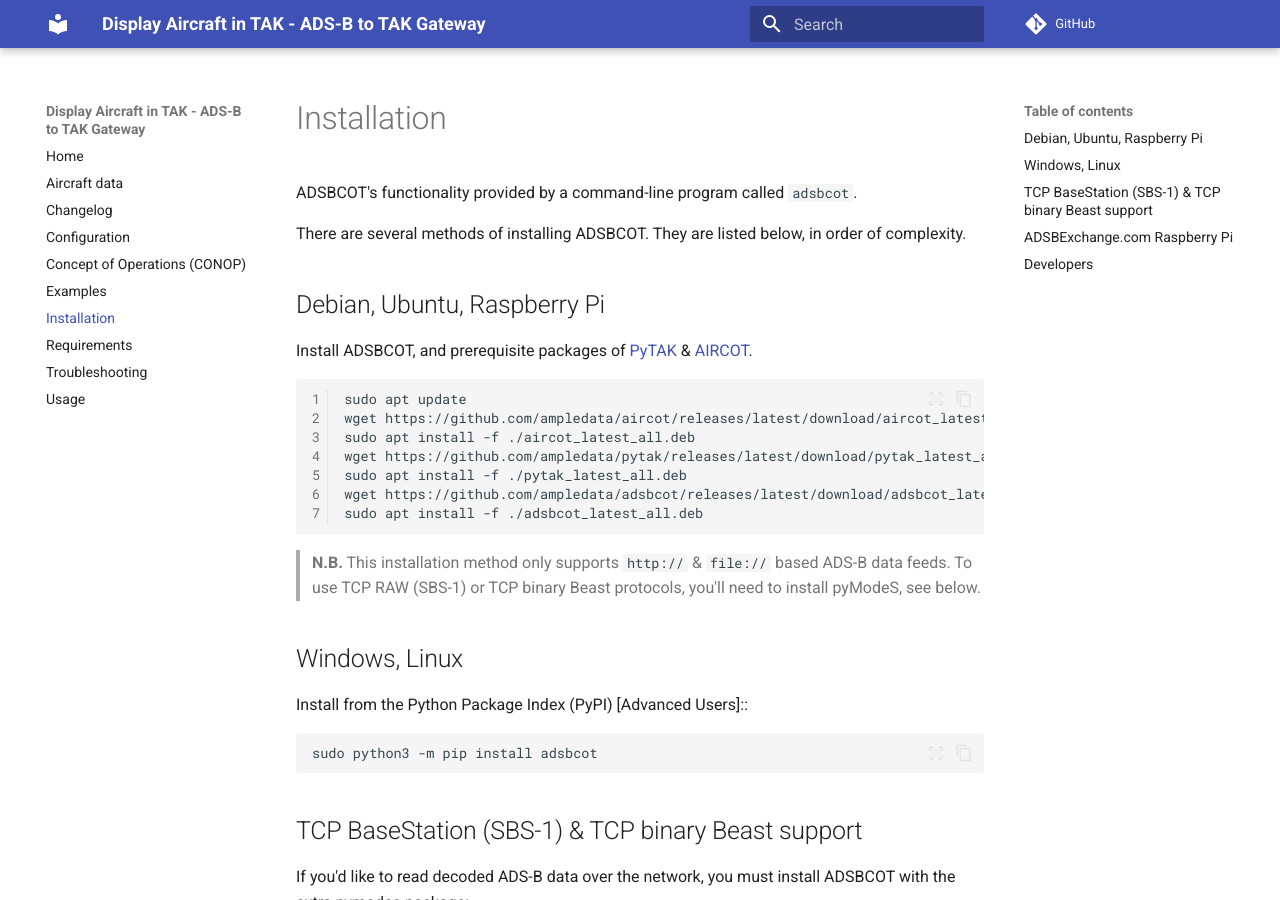
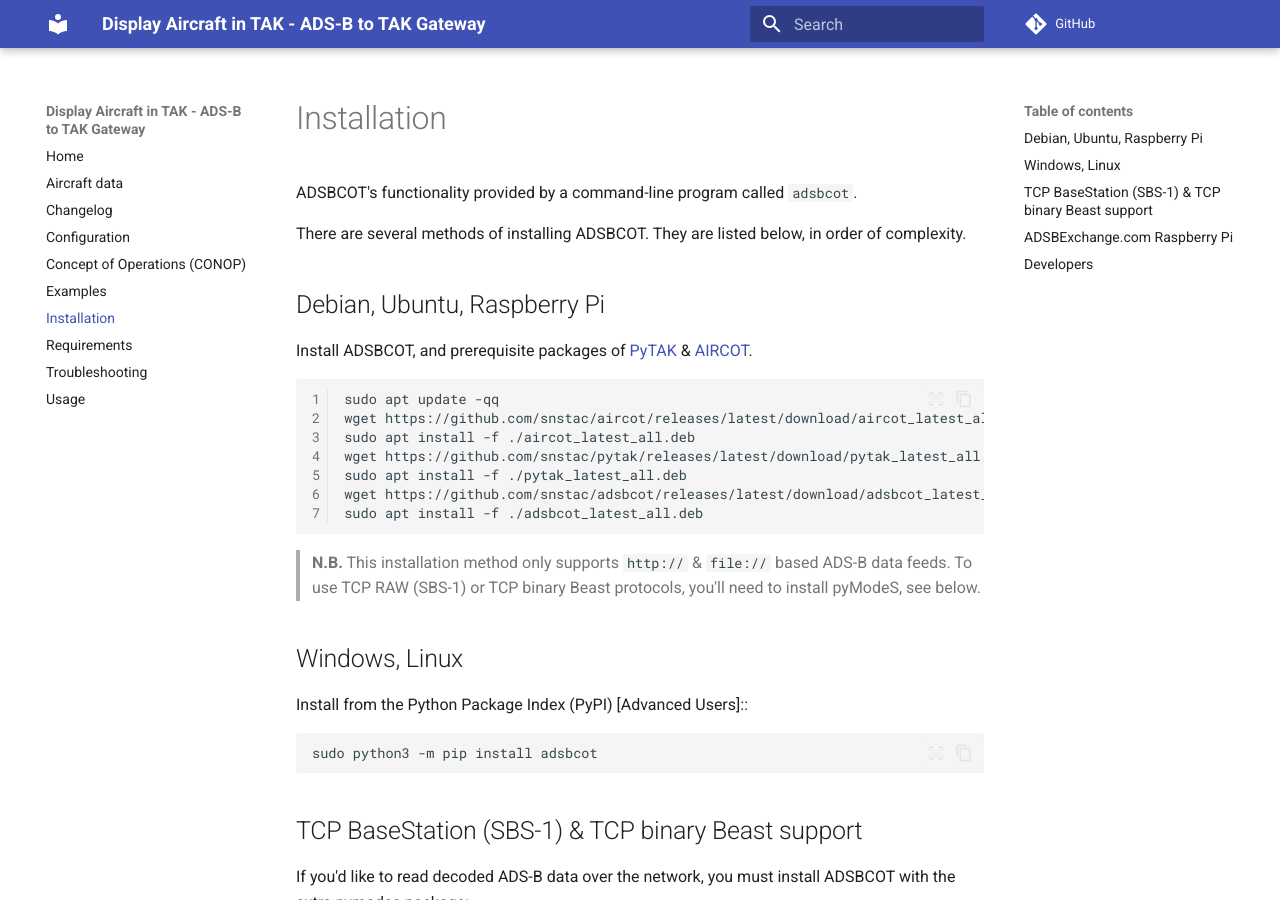
Before and after one commit to snstac/adsbcot, an MkDocs documentation site: the page built from docs/installation.md, in a window 1280 px wide and 900 px high. Built offline with MkDocs 1.6.1 and Material for MkDocs 9.7.7, drawn with Linux system fonts in a browser that asks for light colours; comment, search, counter and statistics services are not loaded.

Commit message:
v8.0.1 changed install url to snstac

````diff
--- a/adsbcot/__init__.py
+++ b/adsbcot/__init__.py
@@ -18,7 +18,7 @@
 
 """ADS-B to TAK Gateway."""
 
-__version__ = "8.0.0"
+__version__ = "8.0.1"
 
 # COMPAT Python 3.6 test/build work-around:
 try:
--- a/docs/installation.md
+++ b/docs/installation.md
@@ -7,12 +7,12 @@
 Install ADSBCOT, and prerequisite packages of [PyTAK](https://pytak.rtfd.io) & [AIRCOT](https://aircot.rtfd.io).
 
 ```sh linenums="1"
-sudo apt update
-wget https://github.com/ampledata/aircot/releases/latest/download/aircot_latest_all.deb
+sudo apt update -qq
+wget https://github.com/snstac/aircot/releases/latest/download/aircot_latest_all.deb
 sudo apt install -f ./aircot_latest_all.deb
-wget https://github.com/ampledata/pytak/releases/latest/download/pytak_latest_all.deb
+wget https://github.com/snstac/pytak/releases/latest/download/pytak_latest_all.deb
 sudo apt install -f ./pytak_latest_all.deb
-wget https://github.com/ampledata/adsbcot/releases/latest/download/adsbcot_latest_all.deb
+wget https://github.com/snstac/adsbcot/releases/latest/download/adsbcot_latest_all.deb
 sudo apt install -f ./adsbcot_latest_all.deb
 ```
 
````
Also changed, not shown: CHANGELOG.md (+1 -1 lines).
